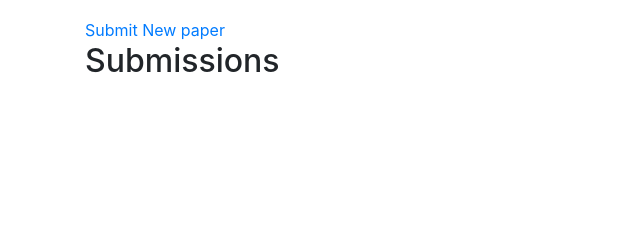
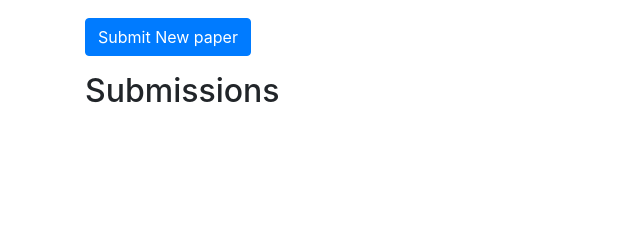
Before and after one commit to amardhruva/e-journal-manager, a Django app: template accounts/templates/accounts/submitter_profile.html in a window 1280 px wide. Shown: the part 158-398 px from the top of the page, without its empty margins (0-640 px from the left). Run offline with Django 3.2, Linux system fonts and the light colour scheme; the template is opened without the code that fills it, so the values that code supplies are empty; some libraries are stand-ins or nearby versions.

Commit message:
Using lists instead for beauty

```diff
--- a/accounts/templates/accounts/submitter_profile.html
+++ b/accounts/templates/accounts/submitter_profile.html
@@ -2,9 +2,17 @@
 {% block content %}
 <h1>Portal</h1>
 <p>Username:{{user.username}}</p>
-<a href="{% url 'papermanager:createpaper' %}">Submit New paper</a>
+<p>
+	<a href="{% url 'papermanager:createpaper' %}" class="btn btn-primary">
+		Submit New paper
+	</a>
+</p>
 <h2>Submissions</h2>
-{% for el in submissions %}
-<a href="{% url 'papermanager:editpaperversions' slug=el.slug %}">{{el.name}}</a>
-{% endfor %}
+<ul class="list-group">
+	{% for el in submissions %}
+	<li class="list-group-item">
+		<a href="{% url 'papermanager:editpaperversions' slug=el.slug %}">{{el.name}}</a>
+	</li>
+	{% endfor %}
+</ul>
 {% endblock %}
```
